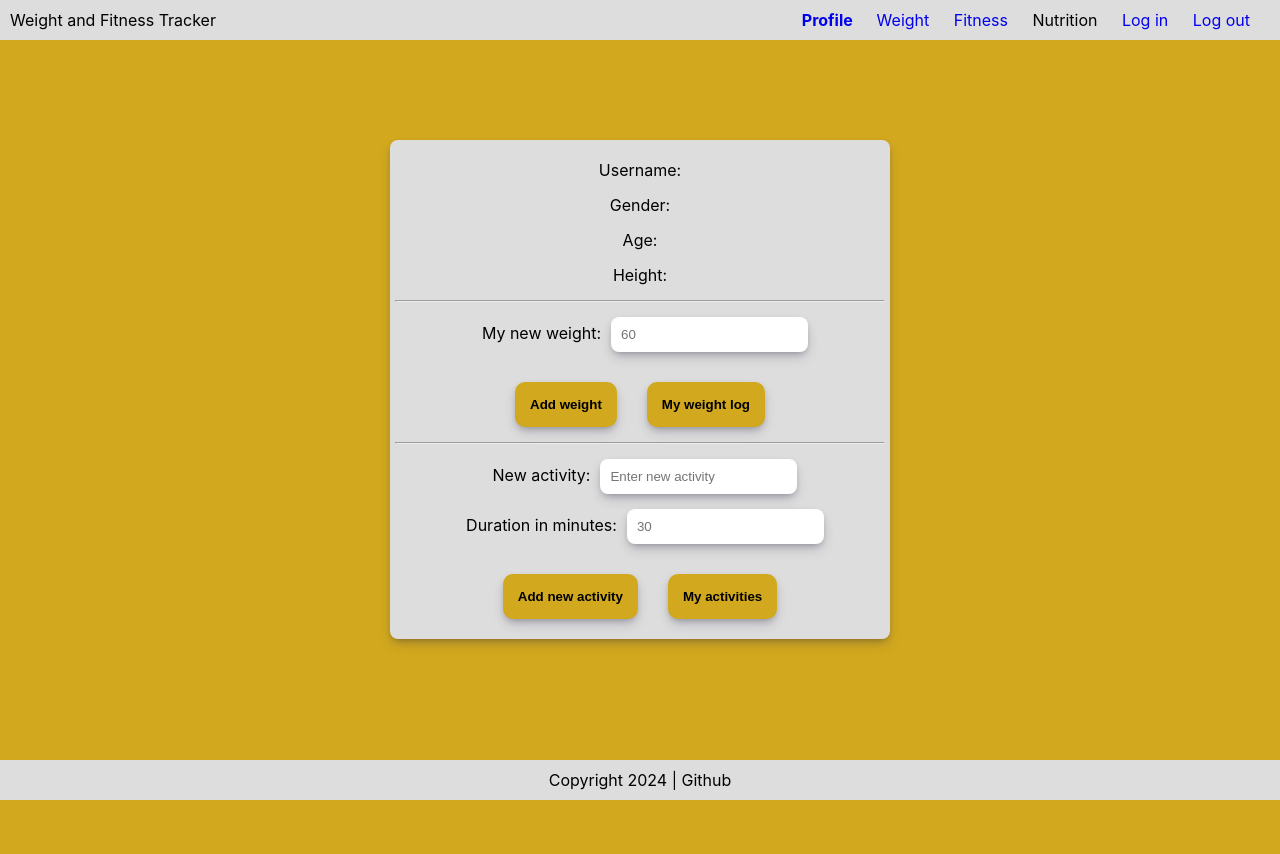
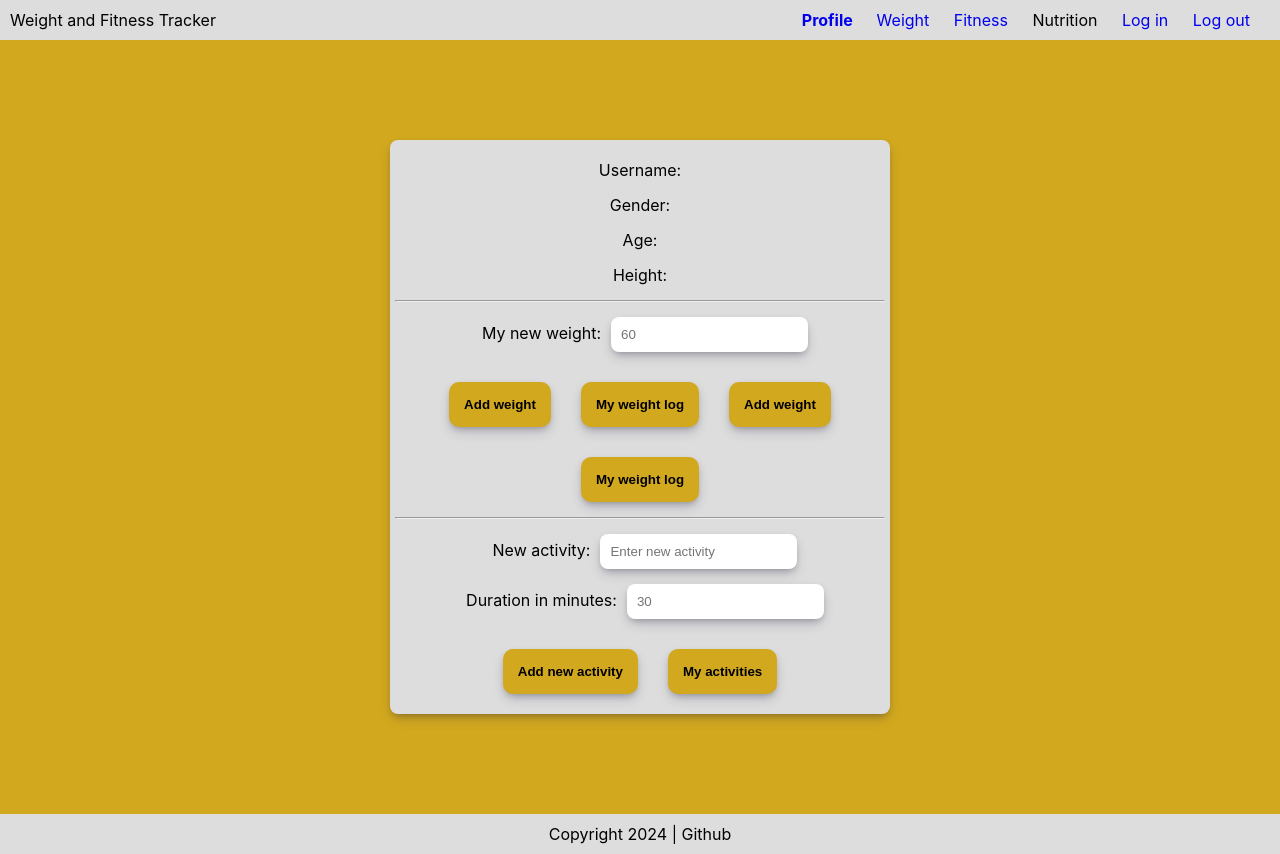
Before and after one commit to jelena2803/Weight-fitness-tracker, a React (Create React App) app: page /profile in a window 1280 px wide. Before the commit the page ends 800 px from the top, so only its background shows below. Built offline with nearby package versions, Linux system fonts and the light colour scheme.

Commit message:
functionality temporarily paused for this component

```diff
--- a/src/components/NewWeight.jsx
+++ b/src/components/NewWeight.jsx
@@ -1,11 +1,17 @@
-import React, { useState } from "react";
+import React from "react";
+// import { useState } from "react";
+import axios from "axios";
 
 function NewWeight() {
 
-    const [newWeight, setNewWeight] = useState(null);
-
-    // function addNewWeight(){
-
+    // function addNewWeight() {
+    //     axios.post("http://localhost:3636/weight", {
+    //         weight: 32,
+    //         BMI: null,
+    //     }).then((data) => {
+    //         console.log(data);
+    //         // getWeight();
+    //     })
     // }
 
     return (
@@ -13,8 +19,11 @@ function NewWeight() {
             <div className="init-profile-form">
                 <div>
                     <label htmlFor="weight">My new weight:</label>
-                    <input type="number" id="weight" placeholder="60" step="5" /></div>
+                    <input type="number" id="weight" placeholder="60" step="5" />
+                </div>
             </div>
+            <button >Add weight</button>
+            <button>My weight log</button>
         </>
 
     )
```
